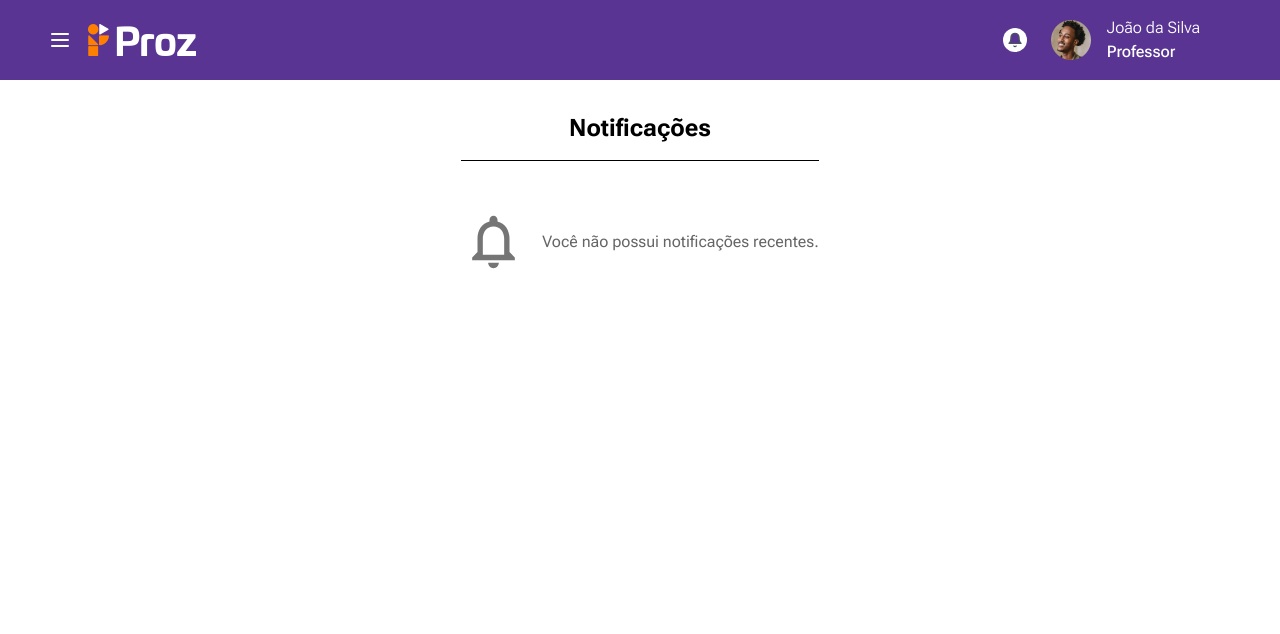
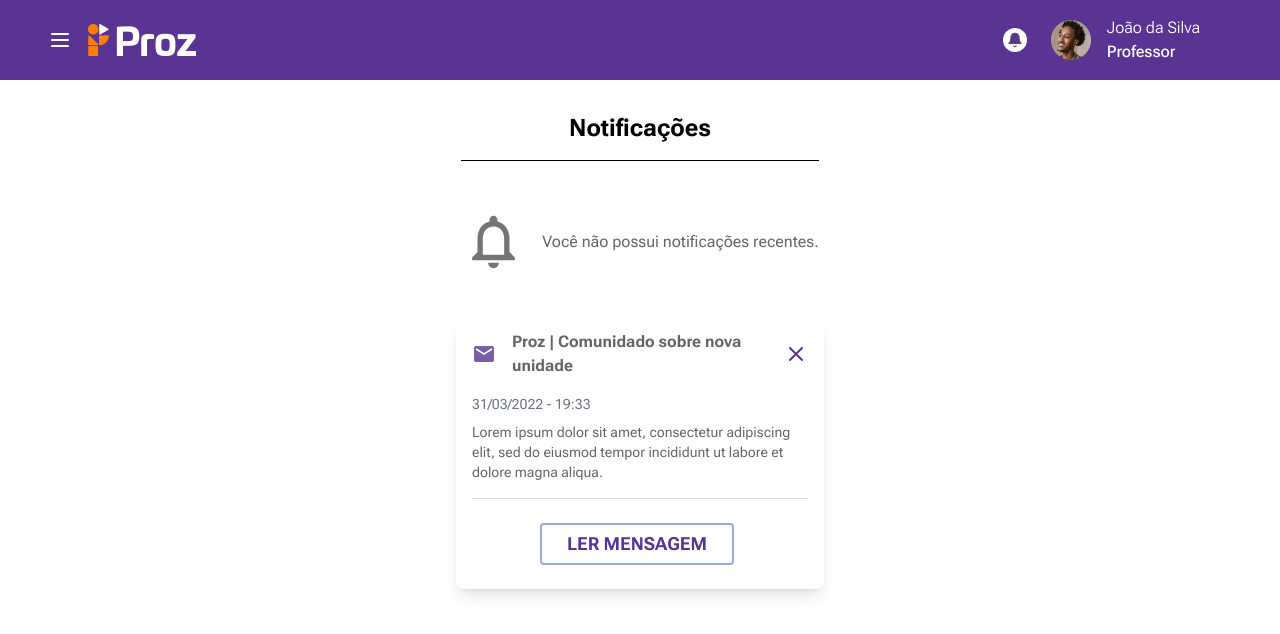
Before and after one commit to eosantos/page-notification, a Next.js app: page / in a window 1280 px wide. Shown: the top 634 px of the page. Built offline with nearby package versions, Linux system fonts and the light colour scheme.

Commit message:
created card notific

```diff
--- a/src/app/page.tsx
+++ b/src/app/page.tsx
@@ -1,3 +1,4 @@
+import { CardNotific } from '@/components/CardNotific'
 import { ContentNotific } from '@/components/ContentNotific'
 import { Header } from '@/components/Header'
 import React from 'react'
@@ -7,6 +8,7 @@ export default function Home() {
     <main className="w-full items-center">
       <Header />
       <ContentNotific />
+      <CardNotific />
     </main>
   )
 }
--- /dev/null
+++ b/src/components/CardNotific.tsx
@@ -0,0 +1,50 @@
+import Image from 'next/image'
+import letterNotification from '../assets/letter-notification.svg'
+
+export function CardNotific() {
+  return (
+    <div className="flex items-center justify-center p-4">
+      <div className="h-[267px] w-[368px] rounded-lg bg-white shadow-lg">
+        <div className="flex items-center justify-between px-4 py-2">
+          <div className="flex items-center align-top">
+            <Image
+              className="text-black mr-4 align-top"
+              src={letterNotification}
+              alt="Sino de notificação"
+            />
+            <h2 className="w-[264px] text-base font-bold opacity-60">
+              Proz | Comunidado sobre nova unidade
+            </h2>
+          </div>
+          <button className="text-violet-700 hover:text-violet-500">
+            <svg
+              className="h-6 w-6"
+              xmlns="http://www.w3.org/2000/svg"
+              viewBox="0 0 24 24"
+              fill="none"
+              stroke="currentColor"
+              strokeWidth="2"
+              strokeLinecap="round"
+              strokeLinejoin="round"
+            >
+              <path d="M6 18L18 6M6 6l12 12"></path>
+            </svg>
+          </button>
+        </div>
+        <div className="px-4 py-2">
+          <p className="mb-2 text-sm text-gray-500">31/03/2022 - 19:33</p>
+          <p className="mb-4 text-sm opacity-60">
+            Lorem ipsum dolor sit amet, consectetur adipiscing elit, sed do
+            eiusmod tempor incididunt ut labore et dolore magna aliqua.
+          </p>
+          <hr className="my-4 border-gray-300" />
+          <div className="flex items-end">
+            <button className="my-2 ml-[68px] flex h-[42px] w-[194px] items-center justify-center rounded border-2 border-violet-300 border-opacity-50 text-lg font-bold uppercase text-violet-700 hover:bg-violet-300 hover:text-white">
+              Ler Mensagem
+            </button>
+          </div>
+        </div>
+      </div>
+    </div>
+  )
+}
```
Also changed, not shown: src/assets/letter-notification.svg (added).
